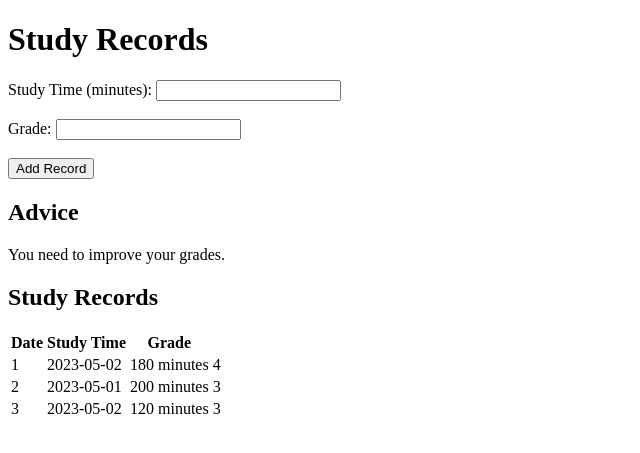
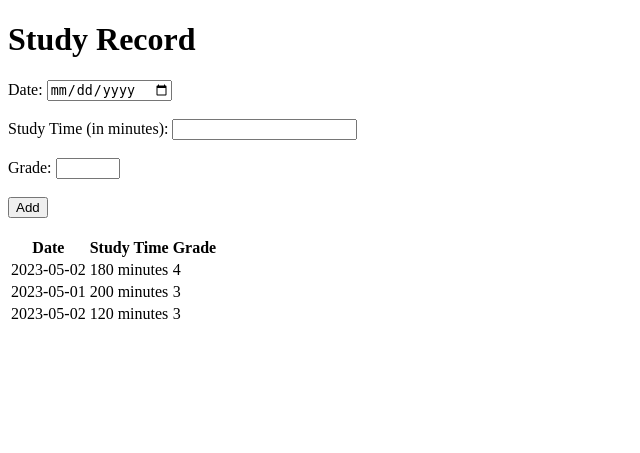
Before and after one commit to mk2ezw023/EduTech, a Flask app: page / in a window 1280 px wide. Shown: the top 453 px of the page, without its empty margins (0-640 px from the left). Run offline with Flask 3, Linux system fonts and the light colour scheme; data comes from the database, SQL or seed files in the repository; both versions use the stored data as it was after the commit.

Commit message:
test2の修正

```diff
--- a/flaske/test2/app.py
+++ b/flaske/test2/app.py
@@ -1,4 +1,4 @@
-from flask import Flask, render_template
+from flask import Flask, render_template, request, redirect, url_for
 import sqlite3
 
 app = Flask(__name__)
@@ -20,6 +20,20 @@
     conn.close()
     return results
 
+
+
+@app.route('/add', methods=['POST'])
+def add():
+    date = request.form['date']
+    study_time = request.form['study_time']
+    grade = request.form['grade']
+    conn = sqlite3.connect('study.db')
+    cur = conn.cursor()
+    cur.execute('INSERT INTO study (date, study_time, grade) VALUES (?, ?, ?)', (date, study_time, grade))
+    conn.commit()
+    conn.close()
+    return redirect(url_for('index'))
+
 def generate_advice():
     records = get_study_records()
     if len(records) == 0:
--- a/flaske/test2/templates/home.html
+++ b/flaske/test2/templates/home.html
@@ -1,33 +1,28 @@
 <!DOCTYPE html>
 <html>
 <head>
-    <title>Study Records</title>
+    <title>Study Record</title>
 </head>
 <body>
-    <h1>Study Records</h1>
-    <form action="/" method="POST">
-
-        <label for="study_time">Study Time (minutes):</label>
-        <input type="number" id="study_time" name="study_time" required><br><br>
-        <label for="grade">Grade:</label>
-        <input type="number" id="grade" name="grade" required><br><br>
-        <input type="submit" value="Add Record">
+    <h1>Study Record</h1>
+    <form method="POST" action="/">
+        <label>Date:</label>
+        <input type="date" name="date" required><br><br>
+        <label>Study Time (in minutes):</label>
+        <input type="number" name="study_time" required><br><br>
+        <label>Grade:</label>
+        <input type="number" name="grade" min="0" max="100" required><br><br>
+        <input type="submit" value="Add">
     </form>
-    {% if advice %}
-    <h2>Advice</h2>
-    <p>{{ advice }}</p>
-    {% endif %}
-    <h2>Study Records</h2>
+    <br>
     <table>
         <tr>
-
             <th>Date</th>
             <th>Study Time</th>
             <th>Grade</th>
         </tr>
         {% for result in results %}
         <tr>
-            <td>{{ result[0] }}</td>
             <td>{{ result[1] }}</td>
             <td>{{ result[2] }} minutes</td>
             <td>{{ result[3] }}</td>
```
Also changed, not shown: study.db.
